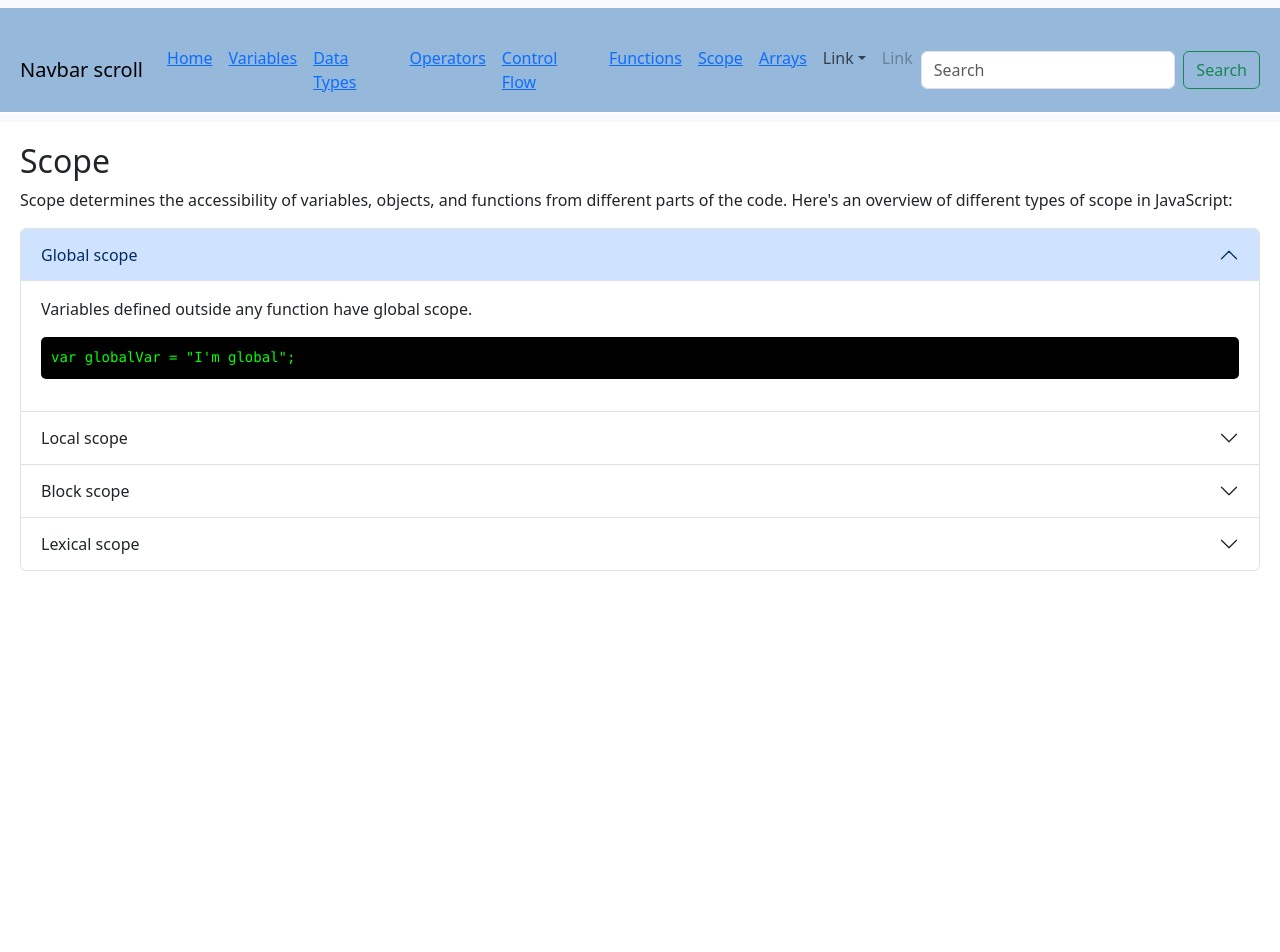
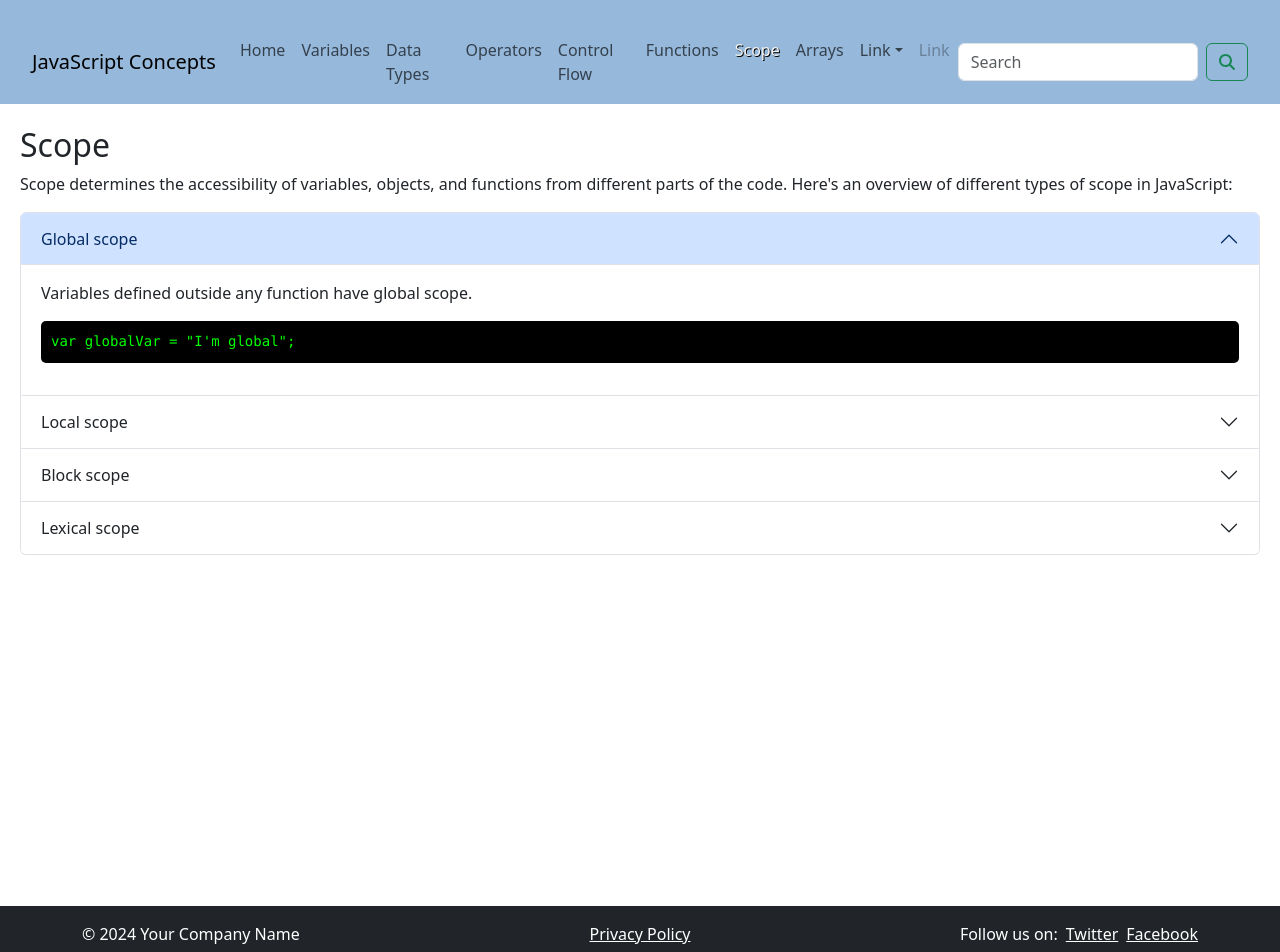
Before and after one commit to kandekore/js-terms, a React (Create React App) app: page /scope in a window 1280 px wide. Shown: the top 952 px of the page. Before the commit the page ends 800 px from the top, so only its background shows below. Built offline with nearby package versions, Linux system fonts and the light colour scheme.

Commit message:
footet added

```diff
--- a/package.json
+++ b/package.json
@@ -4,6 +4,8 @@
   "private": true,
   "dependencies": {
     "@apollo/client": "^3.9.4",
+    "@fortawesome/free-solid-svg-icons": "^6.5.1",
+    "@fortawesome/react-fontawesome": "^0.2.0",
     "@testing-library/jest-dom": "^5.17.0",
     "@testing-library/react": "^13.4.0",
     "@testing-library/user-event": "^13.5.0",
--- a/src/App.css
+++ b/src/App.css
@@ -36,3 +36,27 @@
     transform: rotate(360deg);
   }
 }
+html,
+body {
+  height: 100%; /* Make sure the html and body elements stretch to the full height of the viewport */
+}
+
+#root {
+  display: flex;
+  flex-direction: column; /* Orient children (your content and footer) in a column */
+  min-height: 100vh; /* Ensure the root element takes at least the viewport height */
+}
+html,
+body,
+#root {
+  height: 100%;
+}
+
+body {
+  margin: 0; /* Remove default margin */
+}
+main.flex-grow-1 {
+  display: flex; /* If not already flex */
+  flex-direction: column; /* Encourage vertical expansion */
+  min-height: 0; /* Prevent flexbox bugs on certain browsers */
+}
--- a/src/App.js
+++ b/src/App.js
@@ -13,6 +13,8 @@ import "bootstrap/dist/css/bootstrap.min.css";
 import { ApolloClient, InMemoryCache, ApolloProvider } from "@apollo/client";
 import SearchResults from "./components/SearchResults";
 import styles from "./components/Terms.module.css";
+import Footer from "./components/Footer";
+import "./App.css";
 
 // Initialize Apollo Client
 const client = new ApolloClient({
@@ -25,8 +27,8 @@ function App() {
     <>
       <Router>
         <Header />
-
-        <div className={styles.body}>
+        <div className="d-flex flex-column min-vh-100">
+          <main className={`flex-grow-1 ${styles.body}`}>
             <ApolloProvider client={client}>
               <Routes>
                 <Route path="/" element={<HomePage />} />
@@ -40,7 +42,9 @@ function App() {
                 <Route path="/search-results" element={<SearchResults />} />
               </Routes>
             </ApolloProvider>
+          </main>
         </div>
+        <Footer />
       </Router>
     </>
   );
--- /dev/null
+++ b/src/components/Footer.js
@@ -0,0 +1,35 @@
+import React from "react";
+import { Container, Row, Col } from "react-bootstrap";
+import { Link } from "react-router-dom";
+import styles from "./Footer.module.css"; // Assuming you have some custom styles
+
+const Footer = () => {
+  return (
+    <footer className={`${styles.footer} mt-auto py-3 bg-dark text-white`}>
+      <Container>
+        <Row>
+          <Col className="text-center text-lg-start">
+            © 2024 Your Company Name
+          </Col>
+          <Col className="text-center">
+            <Link to="/privacy-policy" className="text-white">
+              Privacy Policy
+            </Link>
+          </Col>
+          <Col className="text-center text-lg-end">
+            Follow us on:
+            {/* Example social media links */}
+            <a href="https://twitter.com" className="text-white ms-2">
+              Twitter
+            </a>
+            <a href="https://facebook.com" className="text-white ms-2">
+              Facebook
+            </a>
+          </Col>
+        </Row>
+      </Container>
+    </footer>
+  );
+};
+
+export default Footer;
--- /dev/null
+++ b/src/components/Footer.module.css
@@ -0,0 +1,5 @@
+/* Footer.module.css */
+.footer {
+  background-color: #343a40; /* Example background color */
+  color: white; /* Text color */
+}
--- a/src/components/Header.js
+++ b/src/components/Header.js
@@ -5,7 +5,9 @@ import Nav from "react-bootstrap/Nav";
 import Navbar from "react-bootstrap/Navbar";
 import NavDropdown from "react-bootstrap/NavDropdown";
 import styles from "./Header.module.css";
-import { Link, useNavigate } from "react-router-dom";
+import { useNavigate, NavLink } from "react-router-dom";
+import { FontAwesomeIcon } from "@fortawesome/react-fontawesome";
+import { faSearch } from "@fortawesome/free-solid-svg-icons";
 import React, { useState } from "react";
 
 function NavScrollExample() {
@@ -19,9 +21,15 @@ function NavScrollExample() {
     setSearchQuery(""); // Optional: Clear the search input after navigation
   };
   return (
-    <Navbar expand="lg" className="bg-body-tertiary header">
-      <Container fluid className={styles.header}>
-        <Navbar.Brand href="#">Navbar scroll</Navbar.Brand>
+    <Navbar
+      expand="lg"
+      sticky="top"
+      className={`${styles.header} bg-body-tertiary`}
+    >
+      <Container fluid>
+        <Navbar.Brand href="/" className={styles.brand}>
+          JavaScript Concepts
+        </Navbar.Brand>
         <Navbar.Toggle aria-controls="navbarScroll" />
         <Navbar.Collapse id="navbarScroll">
           <Nav
@@ -29,30 +37,71 @@ function NavScrollExample() {
             style={{ maxHeight: "100px" }}
             navbarScroll
           >
-            <Nav.Link href="/">
-              <Link to="/">Home</Link>
-            </Nav.Link>
-            <Nav.Link>
-              <Link to="/variables">Variables</Link>
-            </Nav.Link>
-            <Nav.Link>
-              <Link to="/data-types">Data Types</Link>
-            </Nav.Link>
-            <Nav.Link>
-              <Link to="/operators">Operators</Link>
-            </Nav.Link>
-            <Nav.Link>
-              <Link to="/control-flow">Control Flow</Link>
-            </Nav.Link>
-            <Nav.Link>
-              <Link to="/functions">Functions</Link>
-            </Nav.Link>
-            <Nav.Link>
-              <Link to="/scope">Scope</Link>
-            </Nav.Link>
-            <Nav.Link>
-              <Link to="/arrays">Arrays</Link>
-            </Nav.Link>
+            <NavLink
+              to="/"
+              className={({ isActive }) =>
+                isActive ? `${styles.activeLink} nav-link` : "nav-link"
+              }
+            >
+              Home
+            </NavLink>
+            <NavLink
+              to="/variables"
+              className={({ isActive }) =>
+                isActive ? `${styles.activeLink} nav-link` : "nav-link"
+              }
+            >
+              Variables
+            </NavLink>
+            <NavLink
+              to="/data-types"
+              className={({ isActive }) =>
+                isActive ? `${styles.activeLink} nav-link` : "nav-link"
+              }
+            >
+              Data Types
+            </NavLink>
+            <NavLink
+              to="/operators"
+              className={({ isActive }) =>
+                isActive ? `${styles.activeLink} nav-link` : "nav-link"
+              }
+            >
+              Operators
+            </NavLink>
+            <NavLink
+              to="/control-flow"
+              className={({ isActive }) =>
+                isActive ? `${styles.activeLink} nav-link` : "nav-link"
+              }
+            >
+              Control Flow
+            </NavLink>
+            <NavLink
+              to="/functions"
+              className={({ isActive }) =>
+                isActive ? `${styles.activeLink} nav-link` : "nav-link"
+              }
+            >
+              Functions
+            </NavLink>
+            <NavLink
+              to="/scope"
+              className={({ isActive }) =>
+                isActive ? `${styles.activeLink} nav-link` : "nav-link"
+              }
+            >
+              Scope
+            </NavLink>
+            <NavLink
+              to="/arrays"
+              className={({ isActive }) =>
+                isActive ? `${styles.activeLink} nav-link` : "nav-link"
+              }
+            >
+              Arrays
+            </NavLink>
+
             <NavDropdown title="Link" id="navbarScrollingDropdown">
               <NavDropdown.Item href="/variables">Action</NavDropdown.Item>
               <NavDropdown.Item href="#action4">
@@ -73,11 +122,11 @@ function NavScrollExample() {
               placeholder="Search"
               className="me-2"
               aria-label="Search"
-              value={searchQuery} // Bind state to input
-              onChange={(e) => setSearchQuery(e.target.value)} // Update state on input change
+              value={searchQuery}
+              onChange={(e) => setSearchQuery(e.target.value)}
             />
             <Button variant="outline-success" type="submit">
-              Search
+              <FontAwesomeIcon icon={faSearch} />
             </Button>
           </Form>
         </Navbar.Collapse>
--- a/src/components/Header.module.css
+++ b/src/components/Header.module.css
@@ -3,7 +3,7 @@
   justify-content: space-between;
   align-items: center;
   padding: 0 20px;
-  background-color: #95b8db;
+  background-color: #95b8db !important;
   border-bottom: 2px solid #fff;
   color: #fff;
   padding-top: 30px;
@@ -30,3 +30,9 @@
 .navItem:hover {
   text-decoration: underline;
 }
+.activeLink {
+  color: #f0f0f0 !important;
+  text-shadow: 1px 1px #000;
+  background-color: #95b8db;
+  border-radius: 5px;
+}
--- a/src/components/SearchResults.js
+++ b/src/components/SearchResults.js
@@ -35,7 +35,7 @@ const SearchResults = () => {
       {data.searchConceptsByDescription.length > 0 ? (
         <ul>
           {data.searchConceptsByDescription.map((concept) => (
-            <Card>
+            <Card className="box">
               <Card.Header>
                 <h3>{concept.term}</h3>{" "}
                 <Card.Text>
--- a/src/components/Terms.module.css
+++ b/src/components/Terms.module.css
@@ -10,10 +10,14 @@ button.accordion-button {
   font-weight: 600;
   font-size: 25px;
 }
-.card {
-  margin-bottom: 10px;
+.box {
+  margin-bottom: 20px !important;
   box-shadow: 5px 5px #f0f0f0;
 }
 .body {
   padding: 20px;
 }
+.search-results {
+  min-height: 0; /* Override if there's a fixed height */
+  /* Other styles */
+}
```
Also changed, not shown: 1 other file (tests, documents, lock files or other folders). Lines whose indentation alone changed are shown as unchanged.
